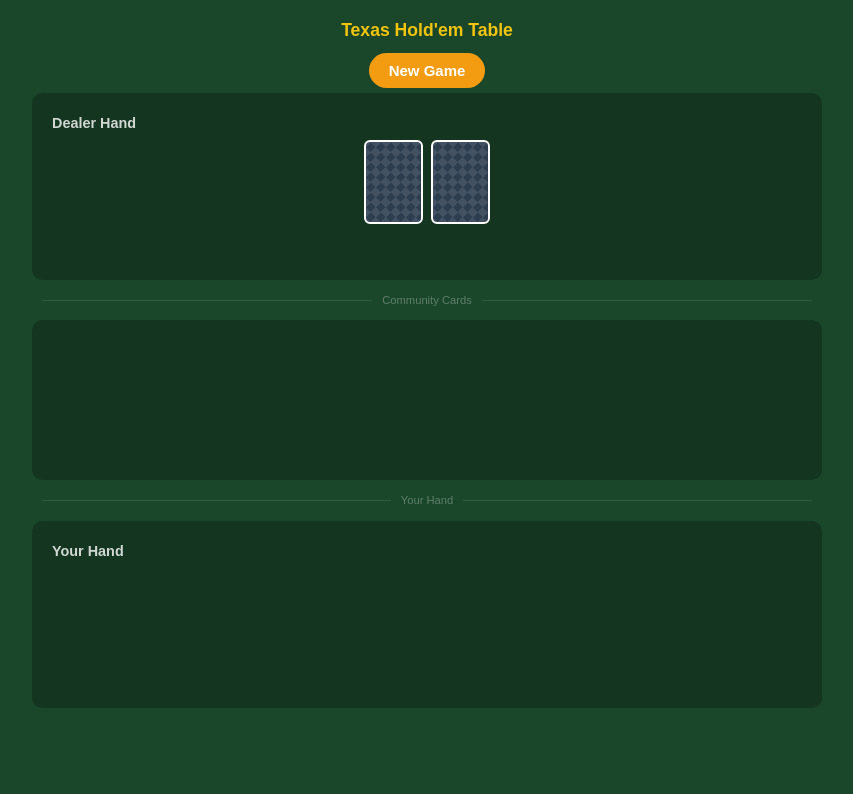
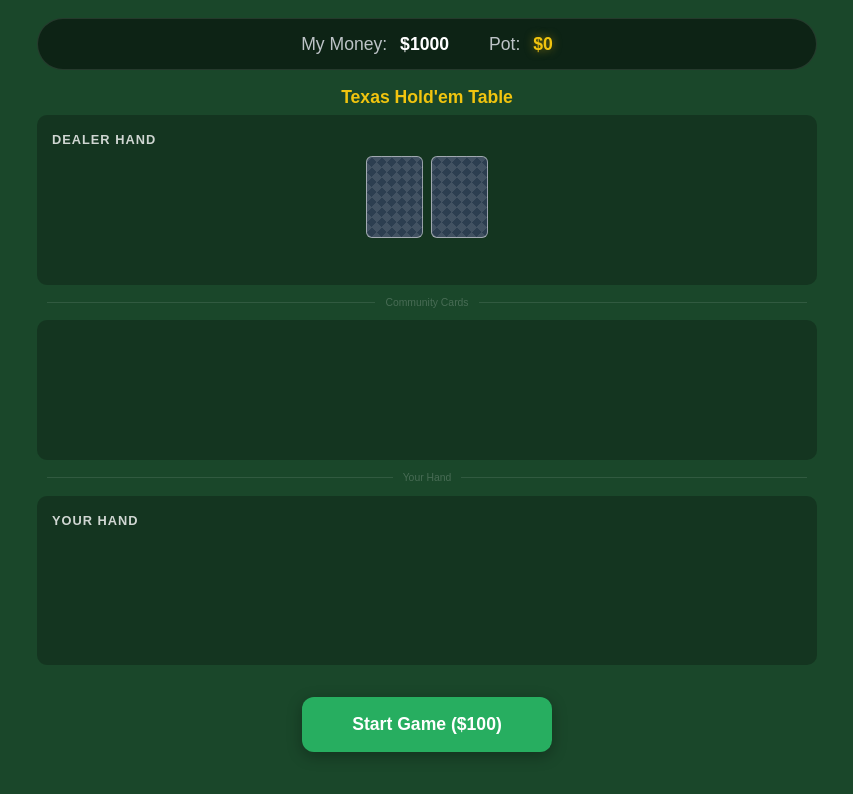
Before and after one commit to hun2286/Pocker-Game, a React (Vite) app in the folder frontend/: page / in a window 1280 px wide. Shown: the top 794 px of the page, without its empty margins (213-1066 px from the left). Built offline with nearby package versions, Linux system fonts and the light colour scheme.

Commit message:
유저 배팅 로직 및 배팅 화면 추가

```diff
--- a/frontend/src/App.css
+++ b/frontend/src/App.css
@@ -22,8 +22,36 @@ body {
   height: 98vh;
   display: flex;
   flex-direction: column;
-  padding: 5px;
+  padding: 10px;
   box-sizing: border-box;
+}
+
+/* 2. 자산 표시 바 */
+.status-bar {
+  display: flex;
+  justify-content: center;
+  gap: 40px;
+  background: rgba(0, 0, 0, 0.5);
+  padding: 12px;
+  border-radius: 50px;
+  margin-bottom: 10px;
+  border: 1px solid rgba(255, 255, 255, 0.1);
+}
+
+.money-item {
+  font-size: 1.1rem;
+  color: #bdc3c7;
+}
+
+.money-item span {
+  color: #ffffff;
+  font-weight: bold;
+  margin-left: 8px;
+}
+
+.pot-text {
+  color: #f1c40f !important;
+  text-shadow: 0 0 10px rgba(241, 196, 15, 0.5);
 }
 
 h1 {
@@ -36,45 +64,32 @@ h1 {
   color: #f1c40f;
 }
 
-/* 2. 버튼 높이 최적화 */
-.deal-button {
-  padding: 8px 20px;
-  font-size: 15px;
-  font-weight: bold;
-  cursor: pointer;
-  background-color: #f39c12;
-  color: white;
-  border: none;
-  border-radius: 20px;
-  margin: 5px auto;
-  height: 35px;
-  display: block;
-}
-
 /* 3. 게임 보드 */
 .game-board {
   flex: 1;
   display: flex;
   flex-direction: column;
-  gap: 10px;
+  gap: 8px;
   justify-content: flex-start;
 }
 
-/* 4. 섹션 높이 압축 */
+/* 4. 섹션 설정 */
 .section {
-  padding: 20px;
+  padding: 15px;
   border-radius: 10px;
   background: rgba(0, 0, 0, 0.25);
-  min-height: 120px;
+  min-height: 110px;
   display: flex;
   flex-direction: column;
   justify-content: center;
 }
 
 h2 {
-  font-size: 0.9rem;
+  font-size: 0.8rem;
   margin: 0 0 5px 0;
   opacity: 0.8;
+  text-transform: uppercase;
+  letter-spacing: 1px;
 }
 
 .card-row {
@@ -86,7 +101,7 @@ h2 {
   transition: all 0.3s ease;
 }
 
-/* 5. 카드 크기 및 애니메이션 */
+/* 5. 카드 디자인 및 애니메이션 */
 .card {
   width: 55px;
   height: 80px;
@@ -113,7 +128,6 @@ h2 {
   color: #2d3436;
 }
 
-/* 6. 트럼프 뒷면 디자인 */
 .card-placeholder {
   width: 55px;
   height: 80px;
@@ -124,44 +138,48 @@ h2 {
     linear-gradient(45deg, transparent 75%, rgba(255, 255, 255, 0.1) 75%),
     linear-gradient(-45deg, transparent 75%, rgba(255, 255, 255, 0.1) 75%);
   background-size: 10px 10px;
-  border: 2px solid white;
+  border: 1px solid rgba(255, 255, 255, 0.5);
   border-radius: 6px;
-  animation: card-fall 0.4s ease-out forwards;
 }
 
-/* 7. 승자 강조 */
+/* 6. 승자 및 하이라이트 */
 .winner-border {
   outline: 3px solid #f1c40f;
   background: rgba(241, 196, 15, 0.1) !important;
   animation: gold-pulse 1.5s infinite;
-  transition: all 0.3s ease;
 }
 
-/* 8. 텍스트 정보 */
+.card.highlight {
+  z-index: 10;
+  transform: translateY(-12px) scale(1.1);
+  box-shadow: 0 0 20px #f1c40f;
+  border: 2px solid #f1c40f !important;
+  background: white !important;
+}
+
 .hand-name {
-  height: 30px;
+  height: 25px;
   margin-top: 5px;
-  font-size: 1rem;
+  font-size: 0.9rem;
   color: #f1c40f;
   display: flex;
   align-items: center;
   justify-content: center;
   font-weight: bold;
-  transition: all 0.3s ease;
 }
 
 .hand-name.active {
   color: #fff;
-  text-shadow: 0 0 10px #f1c40f, 0 0 20px #f39c12;
+  text-shadow: 0 0 10px #f1c40f;
   transform: scale(1.1);
 }
 
-/* 9. 구분선 */
+/* 7. 구분선 */
 .divider {
   display: flex;
   align-items: center;
-  color: rgba(255, 255, 255, 0.3);
-  font-size: 0.7rem;
+  color: rgba(255, 255, 255, 0.2);
+  font-size: 0.65rem;
   margin: 2px 0;
 }
 
@@ -174,17 +192,85 @@ h2 {
   margin: 0 10px;
 }
 
-/* 10. 족보 하이라이트 효과 (통합 버전) */
-/* 10. 족보 하이라이트 효과 */
-.card.highlight {
-  z-index: 10;
-  transform: translateY(-12px) scale(1.1);
-  box-shadow: 0 0 20px #f1c40f;
-  border: 2px solid #f1c40f !important;
-  background: white !important;
+/* 8. 컨트롤 버튼 (Controls) - 좌우 배치 강제 */
+.controls {
+  margin-top: auto;
+  padding-bottom: 30px;
+  display: flex;
+  flex-direction: row;
+  /* 좌우 배치를 명시 */
+  justify-content: center;
+  align-items: center;
+  gap: 20px;
+  /* 버튼 사이 여유 공간 20px */
+  width: 100%;
+  /* 부모 너비를 꽉 채워 정렬 기준 확보 */
 }
 
-/* --- 애니메이션 키프레임 --- */
+/* 개별 버튼 그룹 (두 버튼을 감싸는 div가 있다면 적용) */
+.action-group {
+  display: flex;
+  gap: 20px;
+  justify-content: center;
+  width: 100%;
+}
+
+.btn {
+  /* 버튼 크기를 큼직하게 통일 */
+  width: 180px;
+  height: 55px;
+  font-size: 1.1rem;
+  font-weight: bold;
+  border-radius: 12px;
+  cursor: pointer;
+  border: none;
+  transition: all 0.2s ease;
+  box-shadow: 0 4px 15px rgba(0, 0, 0, 0.3);
+
+  /* 내부 텍스트 중앙 정렬 */
+  display: flex;
+  align-items: center;
+  justify-content: center;
+
+  /* 버튼이 압축되지 않도록 설정 */
+  flex-shrink: 0;
+}
+
+.btn-start {
+  background: #27ae60;
+  color: white;
+  width: 250px;
+  /* 시작 버튼만 더 넓게 */
+}
+
+.btn-call {
+  background: #2980b9;
+  color: white;
+}
+
+.btn-fold {
+  background: #c0392b;
+  color: white;
+}
+
+/* 호버 및 액티브 효과 */
+.btn:hover:not(:disabled) {
+  transform: translateY(-3px);
+  filter: brightness(1.1);
+  box-shadow: 0 6px 20px rgba(0, 0, 0, 0.4);
+}
+
+.btn:active {
+  transform: translateY(-1px);
+}
+
+.btn:disabled {
+  background: #7f8c8d;
+  cursor: not-allowed;
+  opacity: 0.6;
+}
+
+/* 9. 애니메이션 키프레임 */
 @keyframes card-fall {
   0% {
     opacity: 0;
@@ -205,11 +291,10 @@ h2 {
   }
 
   50% {
-    box-shadow: 0 0 25px #f1c40f;
+    box-shadow: 0 0 20px #f1c40f;
   }
 }
 
-/* Flop/Turn/River 딜레이 */
 .card:nth-child(2) {
   animation-delay: 0.1s;
 }
--- a/frontend/src/App.jsx
+++ b/frontend/src/App.jsx
@@ -7,19 +7,12 @@ function App() {
   const [phase, setPhase] = useState("waiting");
   const [loading, setLoading] = useState(false);
 
-  // 카드 비교 함수 (rank와 suit가 모두 같아야 함)
+  // 카드 비교 함수 (통일된 cards 리스트 사용)
   const isCardInBestHand = (card, bestCards) => {
     if (!card || !bestCards) return false;
     return bestCards.some(bc => bc.rank === card.rank && bc.suit === card.suit);
   };
 
-  /**
-   * 카드 렌더링 함수
-   * @param {Object} card - 카드 정보
-   * @param {number} index - 애니메이션 딜레이용 인덱스
-   * @param {boolean} isCommunity - 공통 카드 여부
-   * @param {boolean} isHighlight - 족보 하이라이트 여부
-   */
   const renderCard = (card, index, isCommunity = false, isHighlight = false) => {
     if (!card) return null;
     const isRed = ['♥', '♦'].includes(card.suit);
@@ -37,20 +30,39 @@ function App() {
     );
   };
 
+  // 게임 진행 및 Call 버튼 역할
   const handleGameAction = async () => {
     setLoading(true);
-    // 쇼다운이거나 대기 중이면 새 게임 시작, 아니면 다음 단계로
     const url = (phase === "waiting" || phase === "showdown")
       ? 'http://localhost:8000/start'
       : 'http://localhost:8000/next';
 
     try {
       const response = await axios.get(url);
+      if (response.data.error) {
+        alert(response.data.error);
+      } else {
+        setGameData(response.data);
+        setPhase(response.data.phase);
+      }
+    } catch (error) {
+      console.error("연결 실패:", error);
+    } finally {
+      setLoading(false);
+    }
+  };
+
+  // 기권 (Fold) 함수
+  const handleFold = async () => {
+    // if (!window.confirm("...")) 로직을 삭제하여 즉시 실행되게 합니다.
+    setLoading(true);
+    try {
+      const response = await axios.post('http://localhost:8000/fold');
       setGameData(response.data);
       setPhase(response.data.phase);
+      // alert("기권하셨습니다."); // 알림창 제거
     } catch (error) {
-      console.error("연결 실패:", error);
-      alert("서버 연결에 실패했습니다!");
+      console.error("Fold 실패:", error);
     } finally {
       setLoading(false);
     }
@@ -58,66 +70,73 @@ function App() {
 
   return (
     <div className="poker-app">
+      {/* 1. 상단 자산 표시 바 */}
+      <div className="status-bar">
+        <div className="money-item">My Money: <span>${gameData?.player_money ?? 1000}</span></div>
+        <div className="money-item">Pot: <span className="pot-text">${gameData?.pot ?? 0}</span></div>
+      </div>
+
       <h1>Texas Hold'em Table</h1>
-      <button className="deal-button" onClick={handleGameAction} disabled={loading}>
-        {loading ? "..." : (phase === "waiting" || phase === "showdown" ? "New Game" : "Next Card")}
-      </button>
 
       <div className="game-board">
-        {/* 1. 딜러 섹션 */}
+        {/* 딜러 섹션 */}
         <div className={`section dealer-section ${phase === "showdown" && gameData?.winner === 'dealer' ? 'winner-border' : ''}`}>
           <h2>Dealer Hand</h2>
           <div className="card-row">
             {phase === "showdown" && gameData?.dealer_hand ?
               gameData.dealer_hand.map((card, i) => renderCard(
                 card, i, false,
-                // 조건: 쇼다운 단계에서 + 딜러가 승자일 때만 하이라이트
-                phase === "showdown" && gameData.winner === 'dealer' && isCardInBestHand(card, gameData.dealer_best_cards)
+                gameData.winner === 'dealer' && isCardInBestHand(card, gameData.dealer_best_cards)
               ))
               : <><div className="card-placeholder"></div><div className="card-placeholder"></div></>}
           </div>
-          <div className={`hand-name ${phase === "showdown" ? 'active' : ''}`}>
-            {phase === "showdown" && gameData?.dealer_best}
-          </div>
+          <div className="hand-name">{phase === "showdown" && gameData?.dealer_best}</div>
         </div>
 
         <div className="divider">Community Cards</div>
 
-        {/* 2. 공통 카드 섹션 */}
+        {/* 공통 카드 섹션 */}
         <div className="section community-section">
           <div className="card-row">
             {gameData?.community_cards?.map((card, i) => {
-              // 쇼다운일 때만 현재 승자의 족보 카드를 가져와서 비교
               const isShowdown = phase === "showdown";
               const bestCards = isShowdown
                 ? (gameData.winner === 'dealer' ? gameData.dealer_best_cards : gameData.player_best_cards)
                 : [];
-
-              return renderCard(
-                card, i, true,
-                isShowdown && isCardInBestHand(card, bestCards)
-              );
+              return renderCard(card, i, true, isShowdown && isCardInBestHand(card, bestCards));
             })}
           </div>
         </div>
 
         <div className="divider">Your Hand</div>
 
-        {/* 3. 플레이어 섹션 */}
+        {/* 플레이어 섹션 */}
         <div className={`section player-section ${phase === 'showdown' && gameData?.winner === 'player' ? 'winner-border' : ''}`}>
           <h2>Your Hand</h2>
           <div className="card-row">
             {gameData?.player_hand?.map((card, i) => renderCard(
               card, i, false,
-              // 조건: 쇼다운 단계에서 + 플레이어가 승자일 때만 하이라이트
               phase === "showdown" && gameData.winner === 'player' && isCardInBestHand(card, gameData.player_best_cards)
             ))}
           </div>
           <div className={`hand-name ${phase === "showdown" ? 'active' : ''}`}>
-            {/* 플레이어 족보 이름은 진행 중에도 볼 수 있게 하거나, 쇼다운 때만 보이게 조절 가능 */}
-            {gameData?.player_best && (phase === "showdown" ? `Result: ${gameData.player_best}` : `Current: ${gameData.player_best}`)}
+            {gameData?.player_best}
           </div>
         </div>
+      </div>
+
+      {/* 하단 컨트롤 버튼 */}
+      <div className="controls">
+        {phase === "waiting" || phase === "showdown" ? (
+          <button className="btn btn-start" onClick={handleGameAction} disabled={loading}>
+            {phase === "showdown" ? "New Game ($100)" : "Start Game ($100)"}
+          </button>
+        ) : (
+          <div className="action-group">
+            <button className="btn btn-fold" onClick={handleFold} disabled={loading}>Fold</button>
+            <button className="btn btn-call" onClick={handleGameAction} disabled={loading}>Call</button>
+          </div>
+        )}
       </div>
     </div>
   );
```
